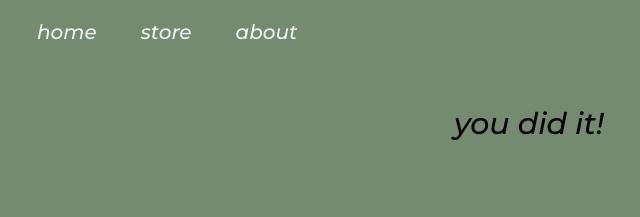
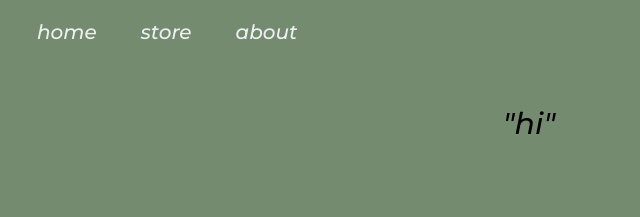
Before and after one commit to leo950723/my-web, a plain HTML site: page index.html in a window 1280 px wide. Shown: the whole page, without its empty margins (111-751 px from the left). Drawn offline with Linux system fonts and the light colour scheme.

Commit message:
version0.1

```diff
--- a/index.html
+++ b/index.html
@@ -22,11 +22,11 @@
     </nav>
 
   </header>
-<div class="container_1">
-    you did it!
+  <div class="container_1">
+    "hi"
 
 
-</div>
+  </div>
 
 </body>
 
```
